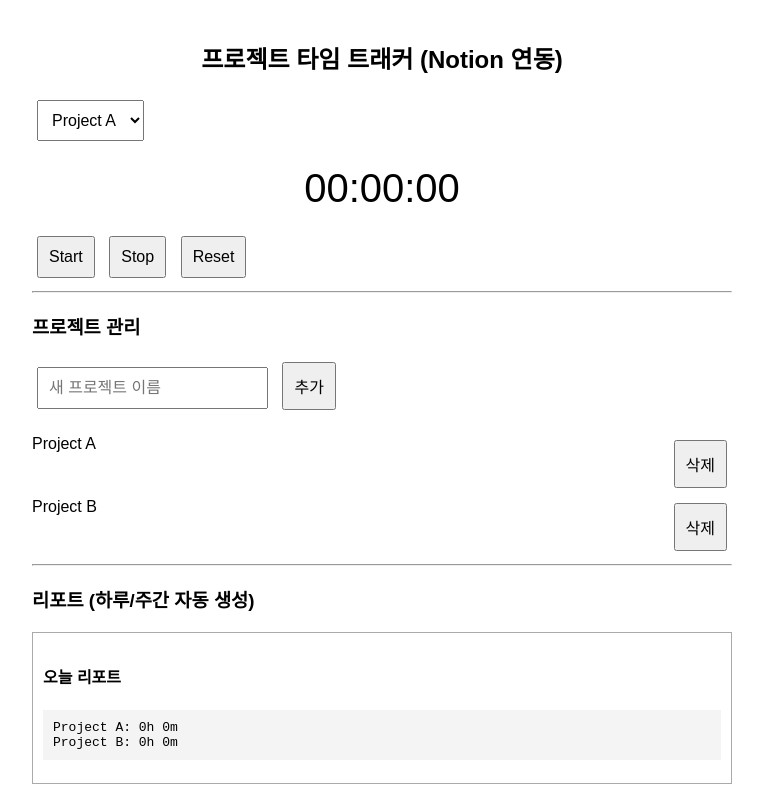
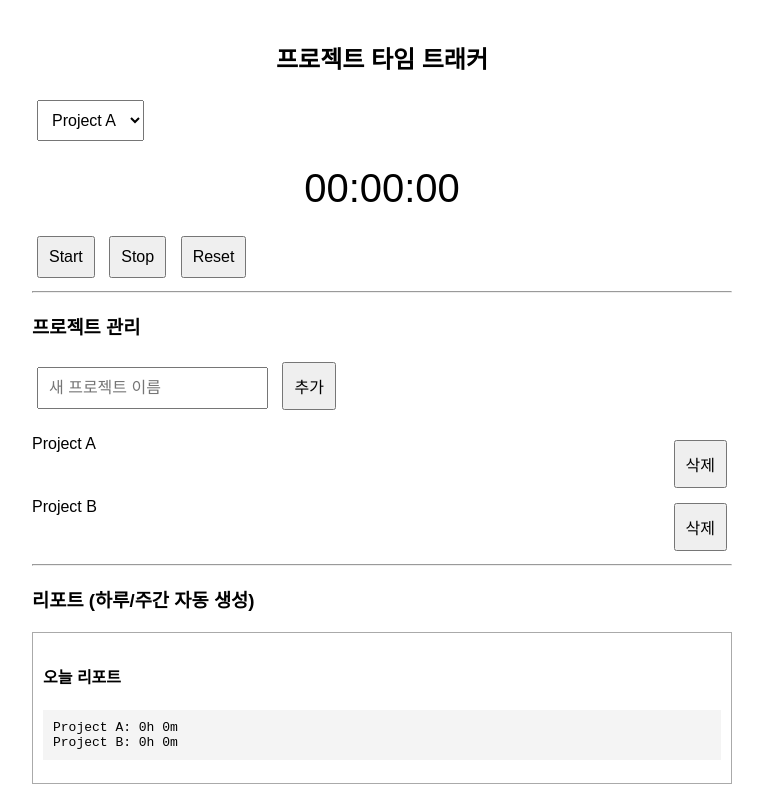
Before and after one commit to ByeolChris/notiontimesavingstopwatchblock, a plain HTML site: page index.html in a window 1280 px wide. Shown: the top 800 px of the page, without its empty margins (258-1021 px from the left). Drawn offline with Linux system fonts and the light colour scheme.

Commit message:
Update index.html

```diff
--- a/index.html
+++ b/index.html
@@ -16,7 +16,7 @@
 </head>
 <body>
 
-<h2>프로젝트 타임 트래커 (Notion 연동)</h2>
+<h2>프로젝트 타임 트래커</h2>
 
 <!-- 프로젝트 선택 -->
 <select id="project" onchange="switchProject()"></select>
@@ -244,7 +244,6 @@ function formatMs(ms) {
 // Notion API 연동
 // -------------------------------
 
-const DATABASE_ID = "2bb9d8f310c180f5af8ce5e2ef0490ef";
 
 async function sendToNotion(project, diffMs) {
   const minutes = Math.round(diffMs / 60000);
```
